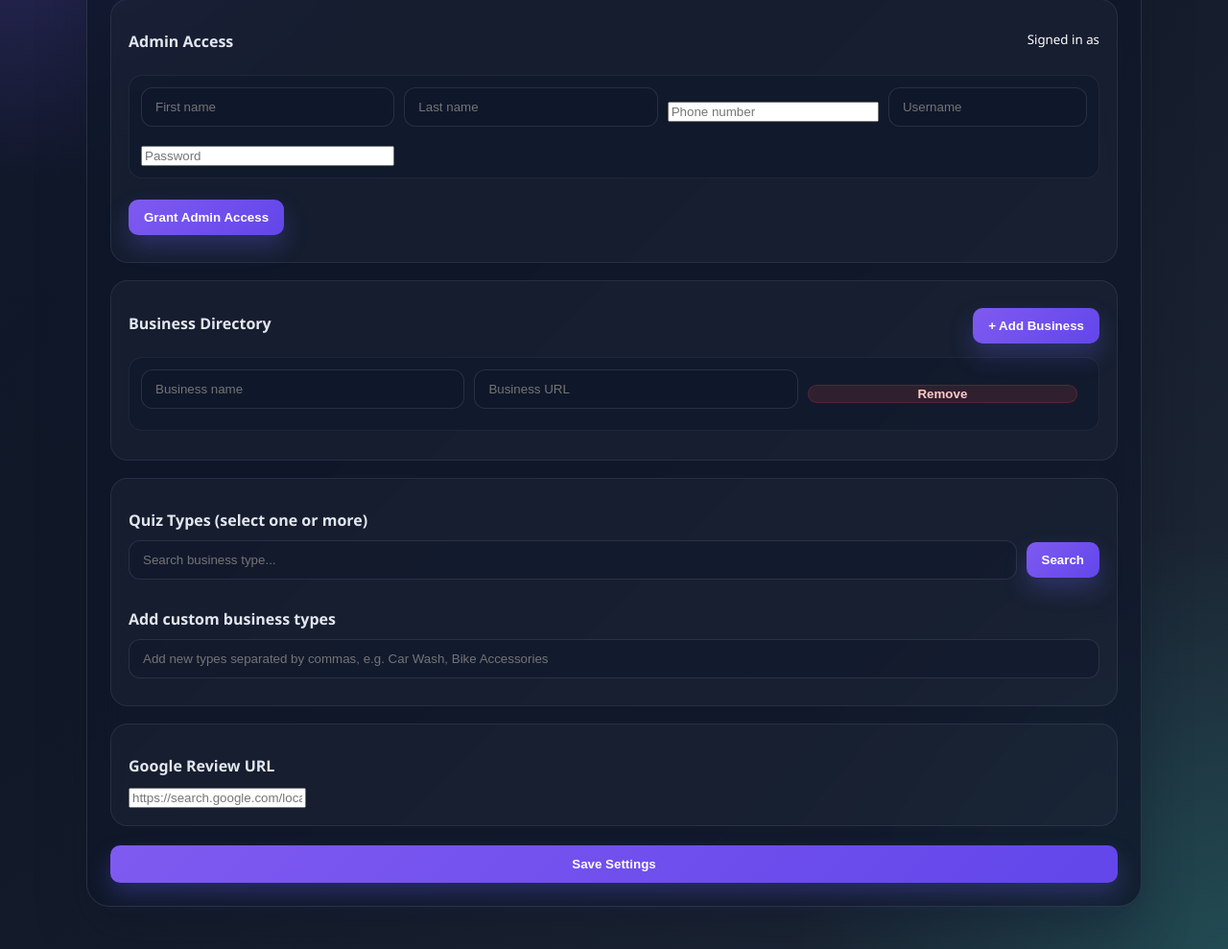
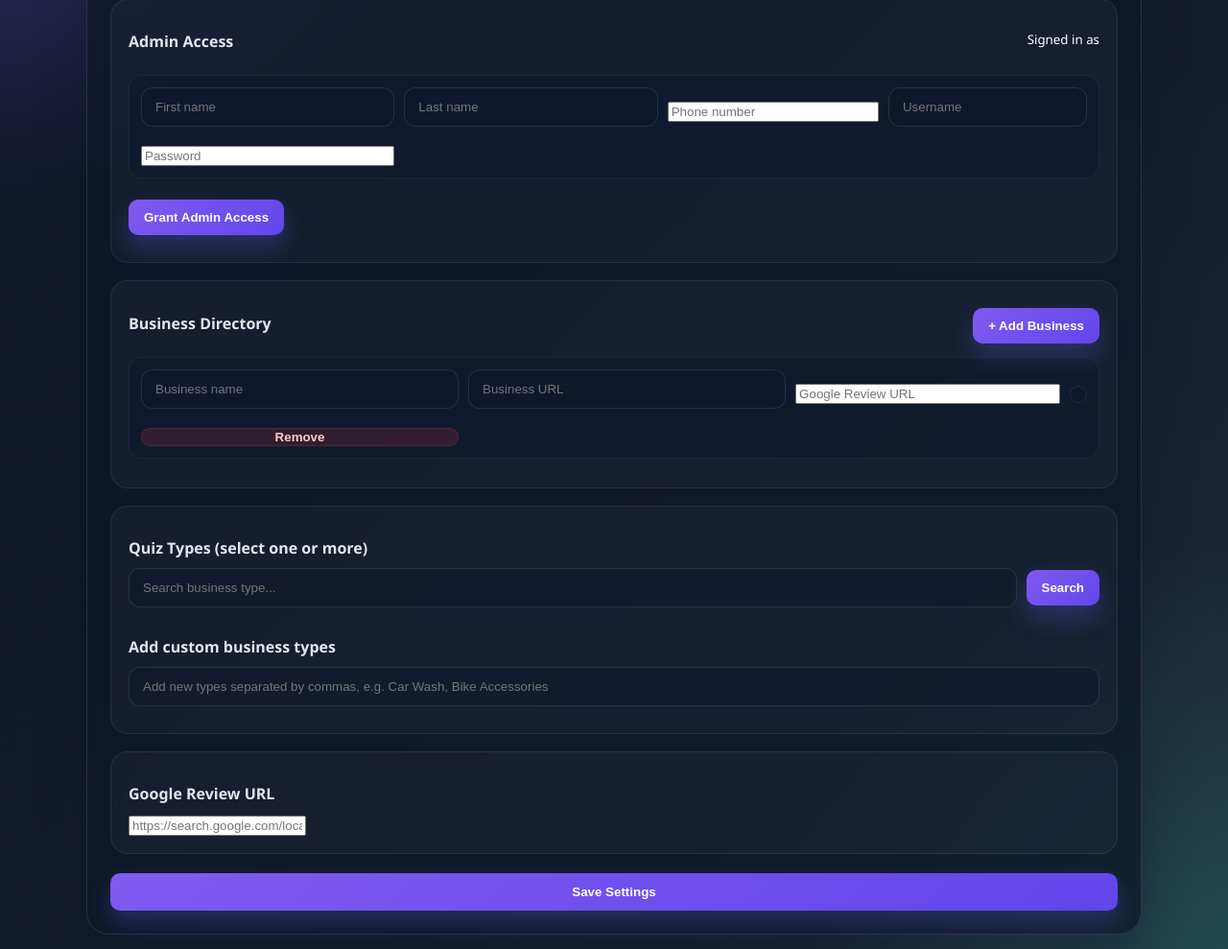
Before and after one commit to basim6401-source/flask_ai_review_project, a Flask app: template templates/admin.html in a window 1280 px wide. Shown: the part 273-1262 px from the top of the page at 96% size. Run offline with Flask 3, Linux system fonts and the light colour scheme; the template is opened without the code that fills it, so the values that code supplies are empty.

Commit message:
Link quiz types to business directory

```diff
--- a/app.py
+++ b/app.py
@@ -328,6 +328,7 @@ def init_db():
             id INTEGER PRIMARY KEY AUTOINCREMENT,
             name TEXT NOT NULL,
             url TEXT,
+            google_review_url TEXT,
             business_type TEXT,
             types TEXT DEFAULT '[]'
         )
@@ -360,6 +361,8 @@ def init_db():
     conn.commit()
 
     columns = [row['name'] for row in conn.execute("PRAGMA table_info(businesses)").fetchall()]
+    if 'google_review_url' not in columns:
+        conn.execute("ALTER TABLE businesses ADD COLUMN google_review_url TEXT")
     if 'types' not in columns:
         conn.execute("ALTER TABLE businesses ADD COLUMN types TEXT DEFAULT '[]'")
 
@@ -370,8 +373,8 @@ def init_db():
             types = normalize_shop_types(shop)
             primary_type = types[0] if types else (shop.get('type') or '')
             conn.execute(
-                "INSERT INTO businesses (name, url, business_type, types) VALUES (?, ?, ?, ?)",
-                (shop.get('name', ''), shop.get('url', ''), primary_type, json.dumps(types, ensure_ascii=False))
+                "INSERT INTO businesses (name, url, google_review_url, business_type, types) VALUES (?, ?, ?, ?, ?)",
+                (shop.get('name', ''), shop.get('url', ''), shop.get('google_review_url', ''), primary_type, json.dumps(types, ensure_ascii=False))
             )
 
     type_count = conn.execute("SELECT COUNT(*) FROM quiz_types").fetchone()[0]
@@ -406,7 +409,7 @@ def load_config():
     conn = get_db_connection()
     shops = []
     for row in conn.execute(
-        "SELECT name, url, business_type, types FROM businesses ORDER BY id"
+        "SELECT name, url, google_review_url, business_type, types FROM businesses ORDER BY id"
     ).fetchall():
         types = []
         raw_types = row['types']
@@ -423,6 +426,7 @@ def load_config():
         shops.append({
             'name': row['name'],
             'url': row['url'],
+            'google_review_url': row['google_review_url'] or '',
             'type': primary_type,
             'types': types,
         })
@@ -456,6 +460,7 @@ def save_config(cfg):
         normalized_shops.append({
             'name': shop.get('name', ''),
             'url': shop.get('url', ''),
+            'google_review_url': (shop.get('google_review_url') or '').strip(),
             'type': primary_type,
             'types': types,
         })
@@ -476,8 +481,8 @@ def save_config(cfg):
         types = normalize_shop_types(shop)
         primary_type = types[0] if types else (shop.get('type') or '')
         conn.execute(
-            'INSERT INTO businesses (name, url, business_type, types) VALUES (?, ?, ?, ?)',
-            (shop.get('name', ''), shop.get('url', ''), primary_type, json.dumps(types, ensure_ascii=False))
+            'INSERT INTO businesses (name, url, google_review_url, business_type, types) VALUES (?, ?, ?, ?, ?)',
+            (shop.get('name', ''), shop.get('url', ''), shop.get('google_review_url', ''), primary_type, json.dumps(types, ensure_ascii=False))
         )
     for t in normalized_cfg.get('quiz_types', []):
         conn.execute('INSERT INTO quiz_types (name) VALUES (?)', (t,))
@@ -583,9 +588,10 @@ def home():
         shop_name = cfg.get('shop_name', '')
         shop_url = cfg.get('shop_url', '')
         if shop_name or shop_url:
-            shops = [{'name': shop_name, 'url': shop_url, 'type': ''}]
+            shops = [{'name': shop_name, 'url': shop_url, 'google_review_url': '', 'type': ''}]
     for shop in shops:
         shop.setdefault('type', '')
+        shop.setdefault('google_review_url', '')
 
     quiz_types = normalize_quiz_types(cfg.get('quiz_types'))
     google_review_url = cfg.get('google_review_url', GOOGLE_REVIEW_URL)
@@ -606,6 +612,12 @@ def generate():
     cfg = load_config()
     available = cfg.get('quiz_types', AVAILABLE_TYPES)
     google_review_url = cfg.get('google_review_url', GOOGLE_REVIEW_URL)
+    shop_name = request.args.get('shop', '').strip()
+    if shop_name:
+        for shop in cfg.get('shops', []):
+            if shop.get('name') == shop_name and shop.get('google_review_url'):
+                google_review_url = shop['google_review_url']
+                break
 
     # if no type provided, default to first admin-selected type (if any)
     if not qtype and available:
@@ -637,6 +649,7 @@ def admin():
         existing_shops = load_config().get('shops', [])
         names = request.form.getlist('shop_name')
         urls = request.form.getlist('shop_url')
+        review_urls = request.form.getlist('shop_google_review_url')
         shop_types = {}
         for key, values in request.form.lists():
             if key.startswith('shop_type_'):
@@ -659,9 +672,10 @@ def admin():
                     selected_types = [legacy_types[i].strip()]
             if not selected_types and i < len(existing_shops):
                 selected_types = normalize_shop_types(existing_shops[i])
-            if n or u or selected_types:
+            review_url = review_urls[i].strip() if i < len(review_urls) else ''
+            if n or u or selected_types or review_url:
                 primary = selected_types[0] if selected_types else ''
-                shops.append({'name': n, 'url': u, 'type': primary, 'types': selected_types})
+                shops.append({'name': n, 'url': u, 'google_review_url': review_url, 'type': primary, 'types': selected_types})
 
         custom_quiz_types = parse_custom_quiz_types(request.form.get('custom_quiz_types'))
         quiz_types = request.form.getlist('quiz_types') + custom_quiz_types
@@ -682,9 +696,10 @@ def admin():
         shop_url = cfg.get('shop_url', '')
         cfg['shops'] = []
         if shop_name or shop_url:
-            cfg['shops'].append({'name': shop_name, 'url': shop_url, 'type': '', 'types': []})
+            cfg['shops'].append({'name': shop_name, 'url': shop_url, 'google_review_url': '', 'type': '', 'types': []})
     for shop in cfg.get('shops', []):
         shop.setdefault('type', '')
+        shop.setdefault('google_review_url', '')
         shop.setdefault('types', normalize_shop_types(shop))
     available_types = normalize_quiz_types(AVAILABLE_TYPES + cfg.get('quiz_types', []))
     return render_template(
--- a/templates/admin.html
+++ b/templates/admin.html
@@ -190,6 +190,29 @@
     .type.hidden {
       display: none;
     }
+    .shop-type-box {
+      display: flex;
+      flex-wrap: wrap;
+      gap: 8px;
+      max-height: 150px;
+      overflow: auto;
+      padding: 8px;
+      border-radius: 10px;
+      background: rgba(15, 23, 42, 0.42);
+      border: 1px solid rgba(148,163,184,0.14);
+    }
+    .type-choice {
+      display: inline-flex;
+      align-items: center;
+      gap: 6px;
+      background: rgba(255,255,255,0.04);
+      border: 1px solid rgba(148,163,184,0.18);
+      padding: 6px 8px;
+      border-radius: 8px;
+      color: #e2e8f0;
+      font-size: 12px;
+      white-space: nowrap;
+    }
     @media (max-width: 700px) {
       .shop-row {
         grid-template-columns: 1fr;
@@ -277,9 +300,19 @@
             {% set shops = [{'name':'','url':'','type':'','types':[]}] %}
           {% endif %}
           {% for s in shops %}
+            {% set shop_types = s.get('types', []) or ([s.type] if s.type else []) %}
             <div class="shop-row">
               <input type="text" name="shop_name" placeholder="Business name" value="{{ s.name }}" />
               <input type="text" name="shop_url" placeholder="Business URL" value="{{ s.url }}" />
+              <input type="url" name="shop_google_review_url" placeholder="Google Review URL" value="{{ s.google_review_url|default('') }}" />
+              <div class="shop-type-box">
+                {% for t in available_types %}
+                  <label class="type-choice">
+                    <input type="checkbox" name="shop_type_{{ loop.index0 }}" value="{{ t }}" {% if t in shop_types %}checked{% endif %} />
+                    <span>{{ t }}</span>
+                  </label>
+                {% endfor %}
+              </div>
               <button type="button" class="remove" onclick="removeRow(this)">Remove</button>
             </div>
           {% endfor %}
@@ -344,6 +377,15 @@
         div.innerHTML = `
           <input type="text" name="shop_name" placeholder="Business name" value="" />
           <input type="text" name="shop_url" placeholder="Business URL" value="" />
+          <input type="url" name="shop_google_review_url" placeholder="Google Review URL" value="" />
+          <div class="shop-type-box">
+            ${AVAILABLE_TYPES.map((type) => `
+              <label class="type-choice">
+                <input type="checkbox" name="shop_type_${document.querySelectorAll('#shops .shop-row').length}" value="${type}" />
+                <span>${type}</span>
+              </label>
+            `).join('')}
+          </div>
           <button type="button" class="remove" onclick="removeRow(this)">Remove</button>
         `;
 
```
Also changed, not shown: config.json (+11 -8 lines), templates/index.html (+13 -1 lines), tests/test_admin_auth.py (+28 -0 lines).
